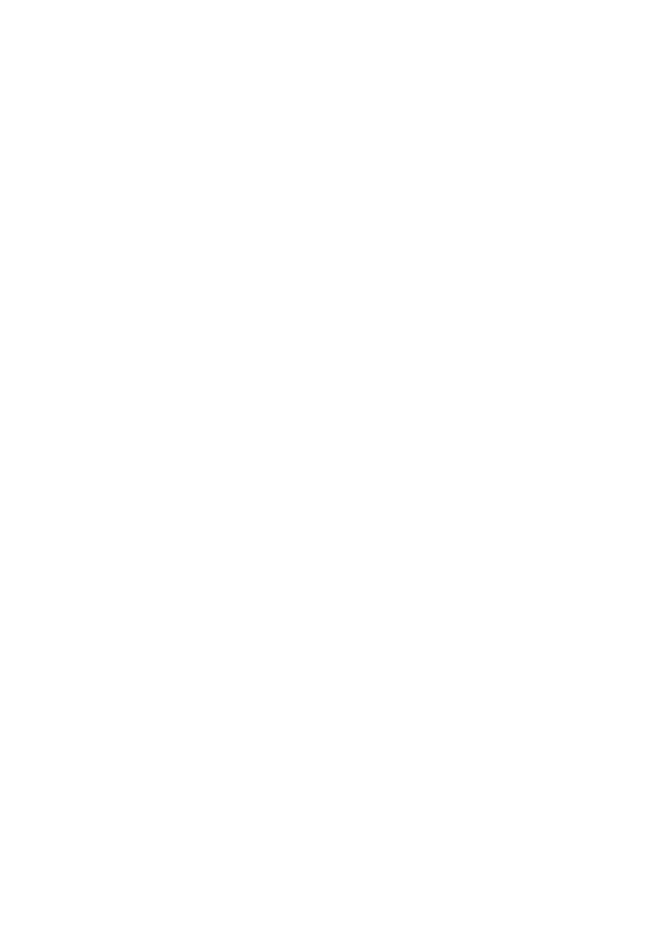
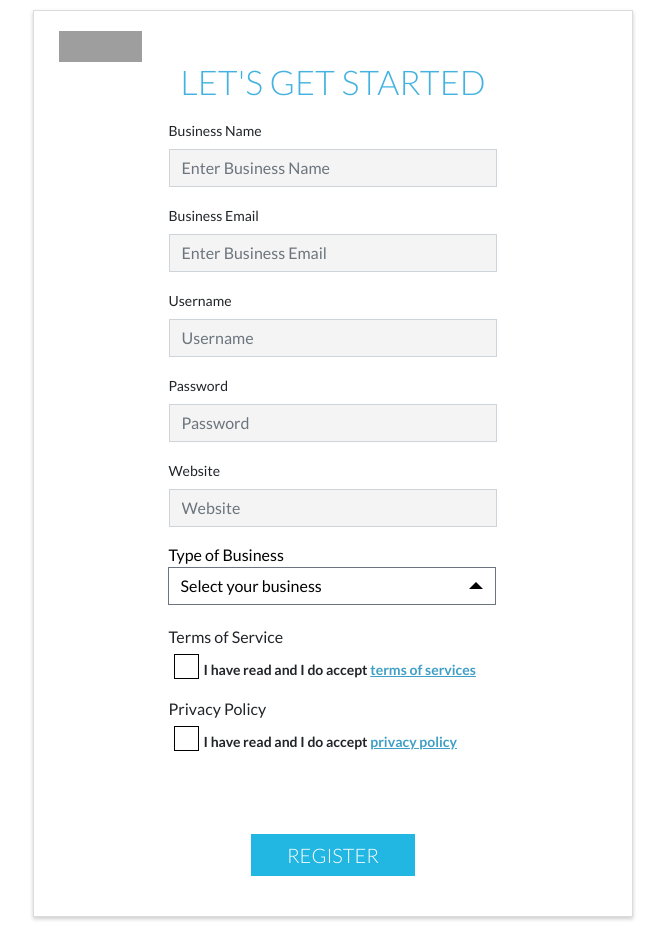
Before and after one commit to jxl19/s-exercise, a React (Create React App) app: page / in a window 1280 px wide. Shown: the whole page, without its empty margins (307-972 px from the left). Before the commit the page ends 800 px from the top, so only its background shows below. Built offline with nearby package versions, Linux system fonts and the light colour scheme; grey boxes are pictures that could not be loaded.

Commit message:
using form components

```diff
--- a/src/App.js
+++ b/src/App.js
@@ -1,11 +1,14 @@
 import React, { Component } from 'react';
 import logo from './logo.svg';
-import './App.css';
+import FormContainer from './FormContainer';
+// import './App.css';
+import './main.css';
 
 class App extends Component {
   render() {
     return (
       <div className="App">
+        <FormContainer />
       </div>
     );
   }
```
